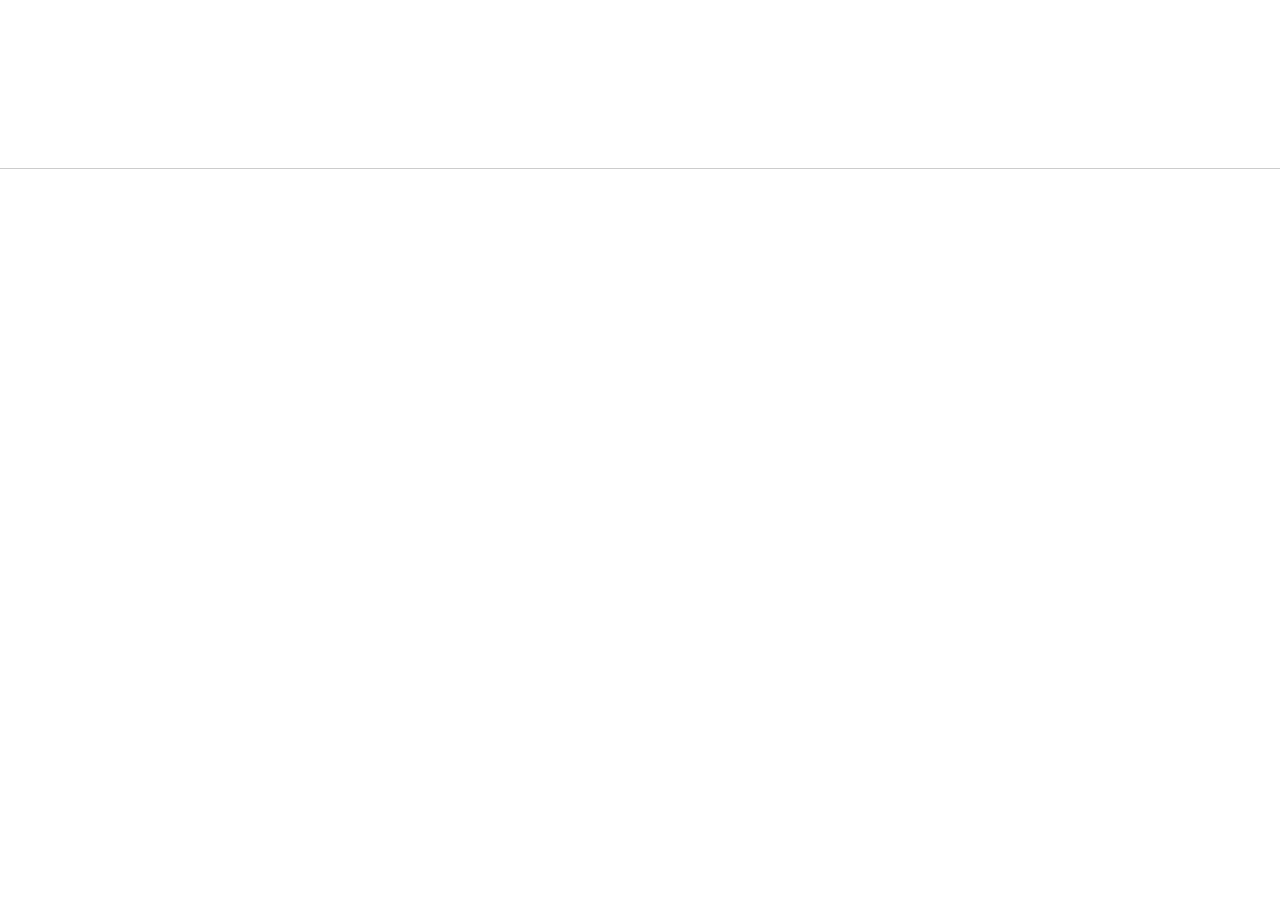
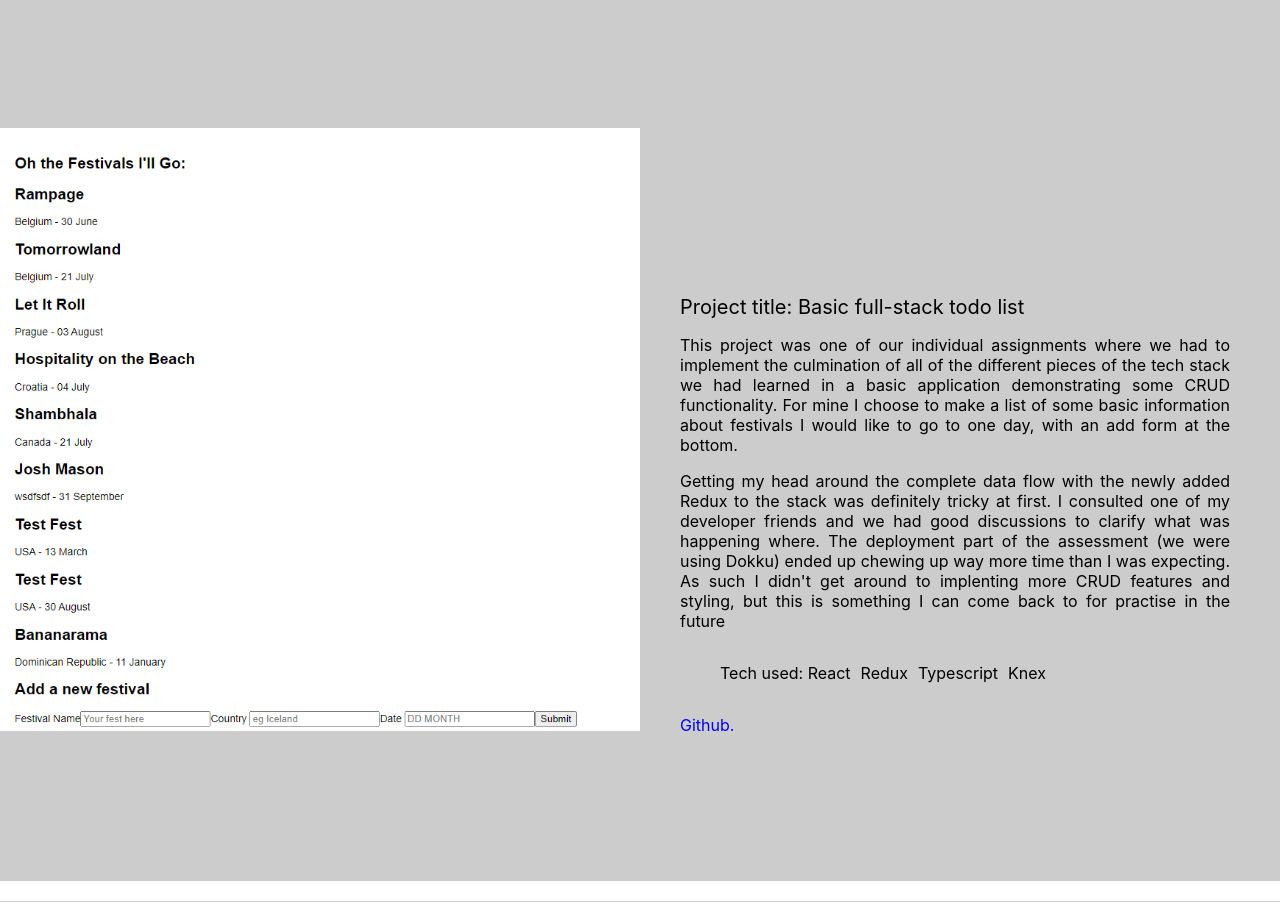
Before and after one commit to josh-w-mason/portfolio, a React (Create React App) app: page /projects in a window 1280 px wide. Shown: the part 505-1427 px from the top of the page. Before the commit the page ends 800 px from the top, so only its background shows below. Built offline with nearby package versions, Linux system fonts and the light colour scheme.

Commit message:
add second project

```diff
--- a/src/components/App.css
+++ b/src/components/App.css
@@ -88,6 +88,7 @@ h2 {
 
 .project {
   overflow: auto;
+  background-color: #ccc;
 }
 
 .project img {
--- a/src/components/Projects.tsx
+++ b/src/components/Projects.tsx
@@ -1,6 +1,7 @@
 import React from 'react'
 import { Link } from 'react-router-dom'
 import buddyPic from '../screenshots/buddy-screenshot.png'
+import fullstackPic from '../screenshots/full-stack-screenshot.png'
 
 const projects = [
   {
@@ -23,13 +24,17 @@ const projects = [
     screenshot: buddyPic,
   },
 
-  // {title:
-  //   description:
-  // reflections:
-  // tech:
-  // deployedLink:
-  // gitHubLink:
-  // screenshot: },
+  {
+    title: 'Basic full-stack todo list',
+    description:
+      'This project was one of our individual assignments where we had to implement the culmination of all of the different pieces of the tech stack we had learned in a basic application demonstrating some CRUD functionality. For mine I choose to make a list of some basic information about festivals I would like to go to one day, with an add form at the bottom.',
+    reflections:
+      "Getting my head around the complete data flow with the newly added Redux to the stack was definitely tricky at first. I consulted one of my developer friends and we had good discussions to clarify what was happening where. The deployment part of the assessment (we were using Dokku) ended up chewing up way more time than I was expecting. As such I didn't get around to implenting more CRUD features and styling, but this is something I can come back to for practise in the future",
+    tech: ['React', 'Redux', 'Typescript', 'Knex'],
+    deployedLink: ' ',
+    gitHubLink: 'https://github.com/josh-w-mason/full-stack-todo',
+    screenshot: fullstackPic,
+  },
 
   // {title:
   //   description:
@@ -44,11 +49,12 @@ export default function Projects() {
   return (
     <>
       <div id="projects" className="project">
+        <div id="buddy">
           <img
             src={projects[0].screenshot}
             alt="Screenshot of the homepage for buddy"
           ></img>
-        <div id="buddy" className="project-info">
+          <div className="project-info">
             <header>
               <h2>Project title: {projects[0].title}</h2>
             </header>
@@ -73,6 +79,37 @@ export default function Projects() {
           </div>
         </div>
         <div className="section-divider"></div>
+        <div id="fullStack">
+          <img
+            src={projects[1].screenshot}
+            alt="Screenshot of the homepage for buddy"
+          ></img>
+          <div className="project-info">
+            <header>
+              <h2>Project title: {projects[1].title}</h2>
+            </header>
+            <p>{projects[1].description}</p>
+            <p>{projects[1].reflections}</p>
+            <ul className="nav-list">
+              Tech used:{' '}
+              {projects[1].tech.map((i, ind) => (
+                <li key={ind}>{i}</li>
+              ))}
+            </ul>
+            <p>
+              <a
+                className="no-underline"
+                href={projects[1].gitHubLink}
+                target="_blank"
+                rel="noopener noreferrer"
+              >
+                Github.
+              </a>
+            </p>
+          </div>
+        </div>
+      </div>
+      <div className="section-divider"></div>
     </>
   )
 }
```
Lines whose indentation alone changed are shown as unchanged.
